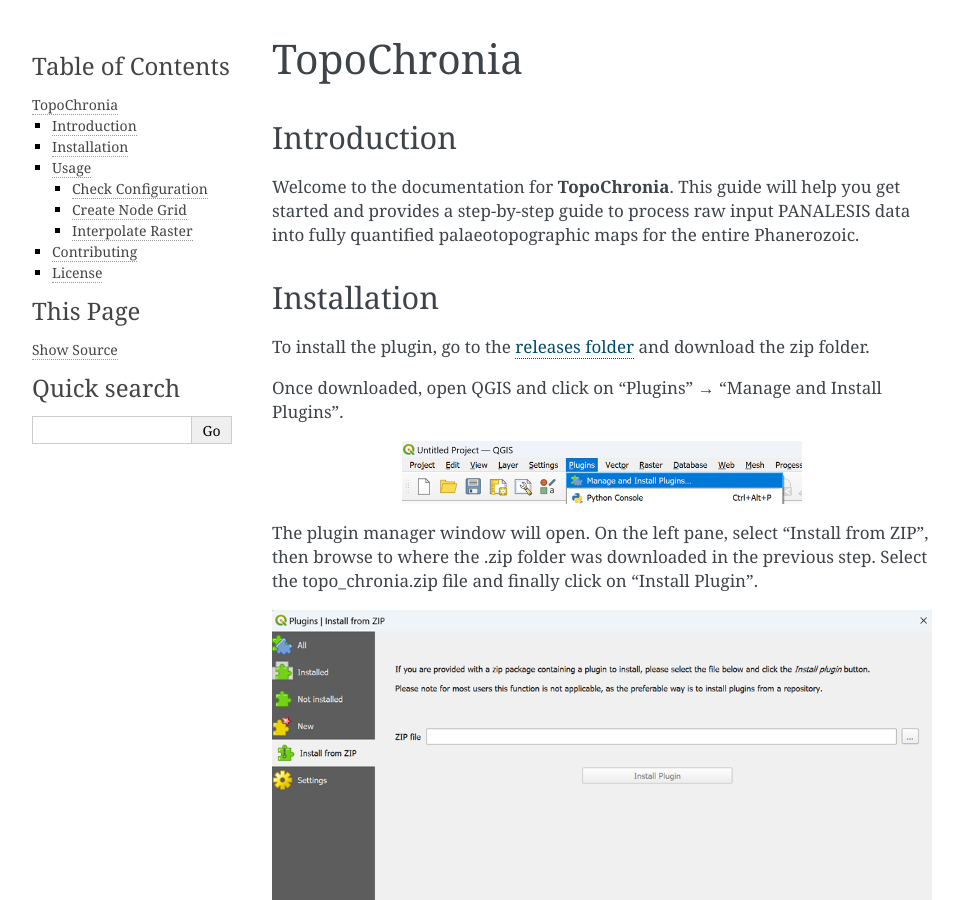
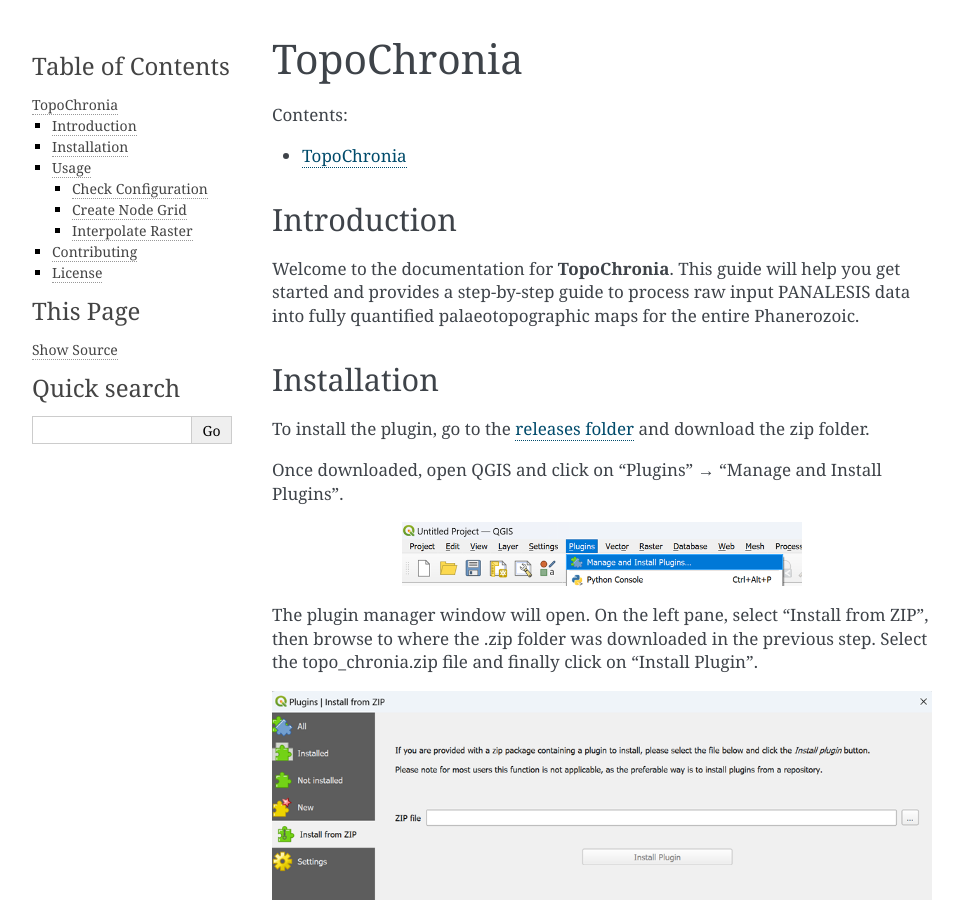
Before and after one commit to florianfranz/topo_chronia, a Sphinx documentation site: the page built from docs/source/index.rst, in a window 1280 px wide and 900 px high. Shown: the whole window, without its empty margins (148-1111 px from the left). Built offline with Sphinx 7.4.7, drawn with Linux system fonts in a browser that asks for light colours.

Commit message:
Updated index.rst for navigation

```diff
--- a/docs/source/index.rst
+++ b/docs/source/index.rst
@@ -1,6 +1,12 @@
 ========================
 TopoChronia
 ========================
+
+.. toctree::
+   :maxdepth: 2
+   :caption: Contents:
+
+   self
 
 Introduction
 ============
```
